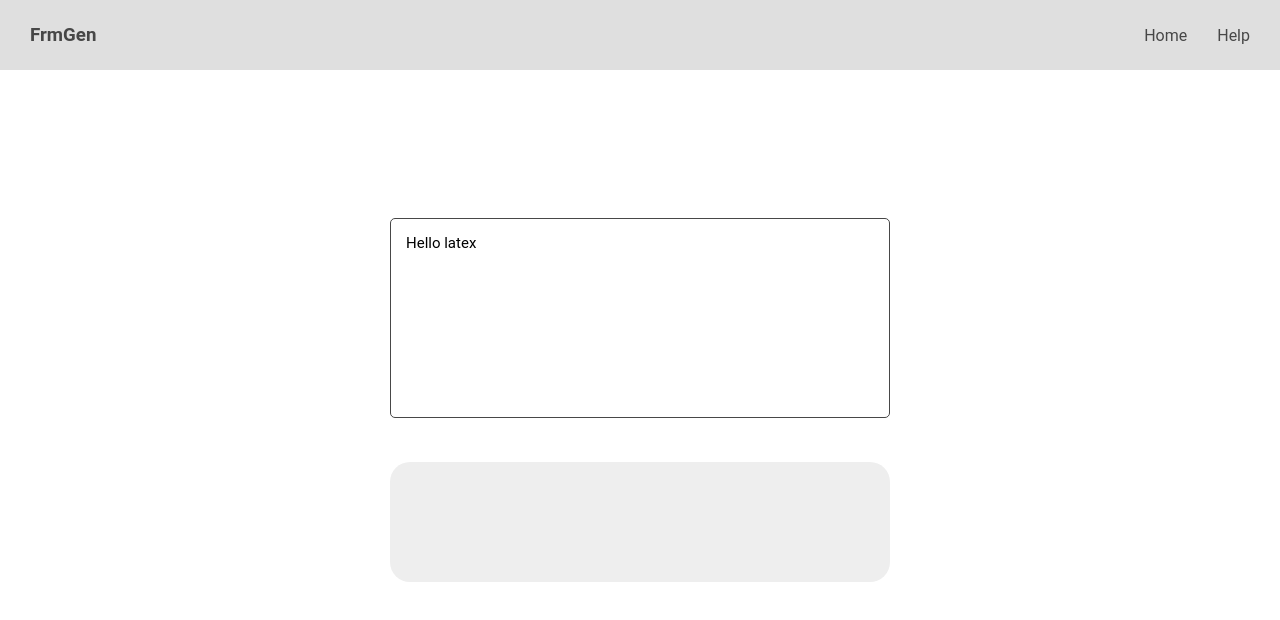
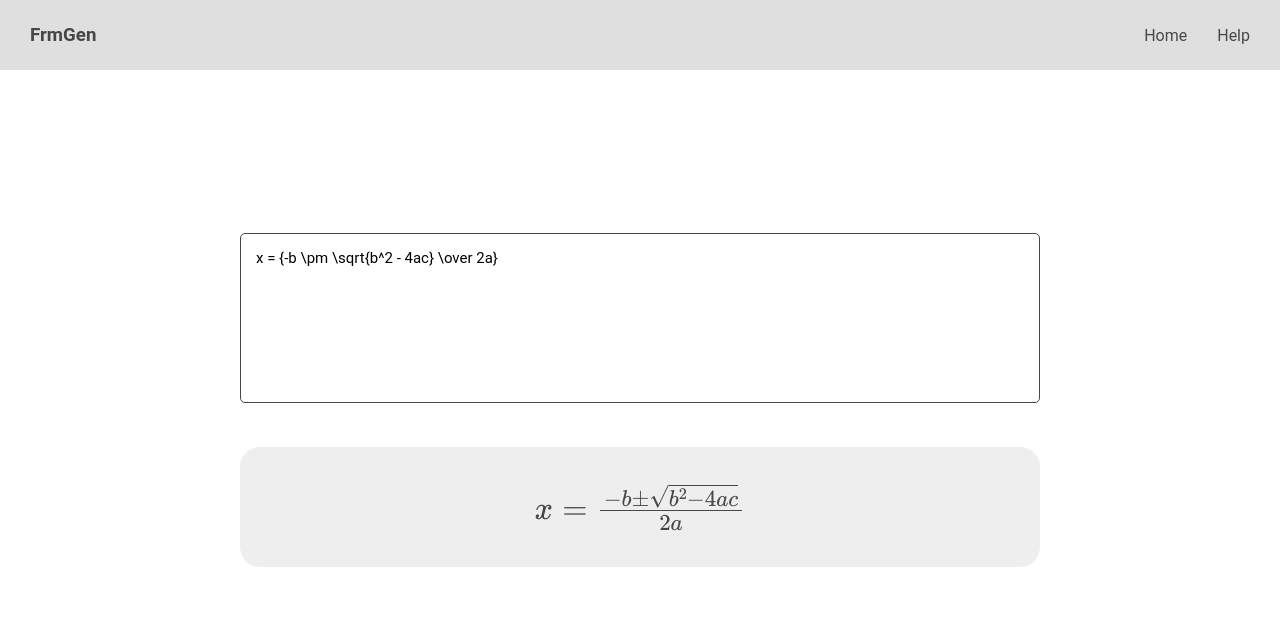
Before and after one commit to Sakamochanq/LaTex-Formula-Generator, a React (Create React App) app: page / in a window 1280 px wide. Shown: the top 620 px of the page. Built offline with nearby package versions, Linux system fonts and the light colour scheme.

Commit message:
feat: Generate機能の追加

```diff
--- a/public/index.html
+++ b/public/index.html
@@ -8,10 +8,10 @@
     <meta name="description" content="Web site created using create-react-app"/>
     <link rel="apple-touch-icon" href="%PUBLIC_URL%/logo192.png" />
     <link rel="manifest" href="%PUBLIC_URL%/manifest.json" />
+    <script type="text/javascript" async src="https://cdn.jsdelivr.net/npm/mathjax@3/es5/tex-mml-chtml.js"></script>
     <title>React App</title>
   </head>
   <body>
-    <noscript>You need to enable JavaScript to run this app.</noscript>
     <div id="root"></div>
   </body>
 </html>
--- a/src/App.css
+++ b/src/App.css
@@ -52,18 +52,27 @@ header {
   font-family: 'Roboto', sans-serif;
   font-size: 15px;
   resize: none;
-  width: 500px;
-  height: 200px;
+  width: 800px;
+  height: 170px;
   padding: 15px;
   border: 1px solid #474747;
   border-radius: 5px;
 }
 
-.previewBox {
+.preview-wrapper {
   margin-top: 40px;
-  width: 500px;
+  width: 800px;
   height: 120px;
   background-color: #eeeeee;
   border-radius: 20px;
   border: #474747 solid 0px;
+
+  display: flex;
+  justify-content: center;
+  align-items: center;
 }
+
+.LaTex {
+  text-align: center;
+  font-size: 1.7rem;
+}
--- a/src/components/Generator.js
+++ b/src/components/Generator.js
@@ -1,12 +1,26 @@
-import React from 'react'
+import React, { useState, useEffect, useRef } from 'react';
 
 const Generator = () => {
+  const [latex, setLatex] = useState('x = {-b \\pm \\sqrt{b^2 - 4ac} \\over 2a}');
+  const previewRef = useRef(null);
+
+  const handleChange = (e) => {
+    setLatex(e.target.value);
+  };
+
+  useEffect(() => {
+    if (window.MathJax) {
+      window.MathJax.typesetPromise([previewRef.current]).catch(err => console.error(err));
+    }
+  }, [latex]);
+
   return (
     <div className="latex-container">
-        <textarea id="inputBox" >Hello latex</textarea>
-        <div className="previewBox"></div>
+      <textarea value={latex} id="inputBox" onChange={handleChange} />
+      <div className="preview-wrapper">
+        <span className='LaTex'  ref={previewRef} dangerouslySetInnerHTML={{ __html: `\\(${latex}\\)` }} />
+      </div>
     </div>
-  )
-}
-
-export default Generator
+  );
+};
+export default Generator;
```
